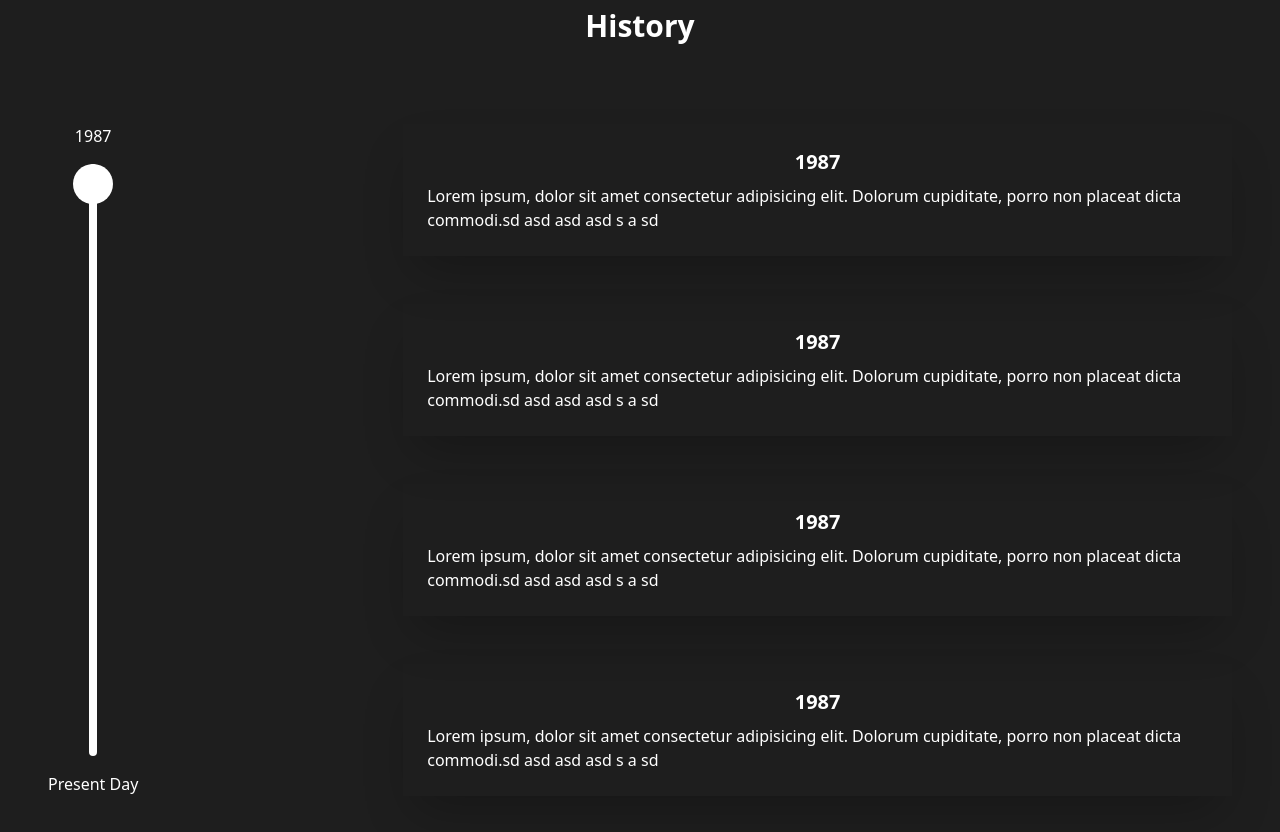
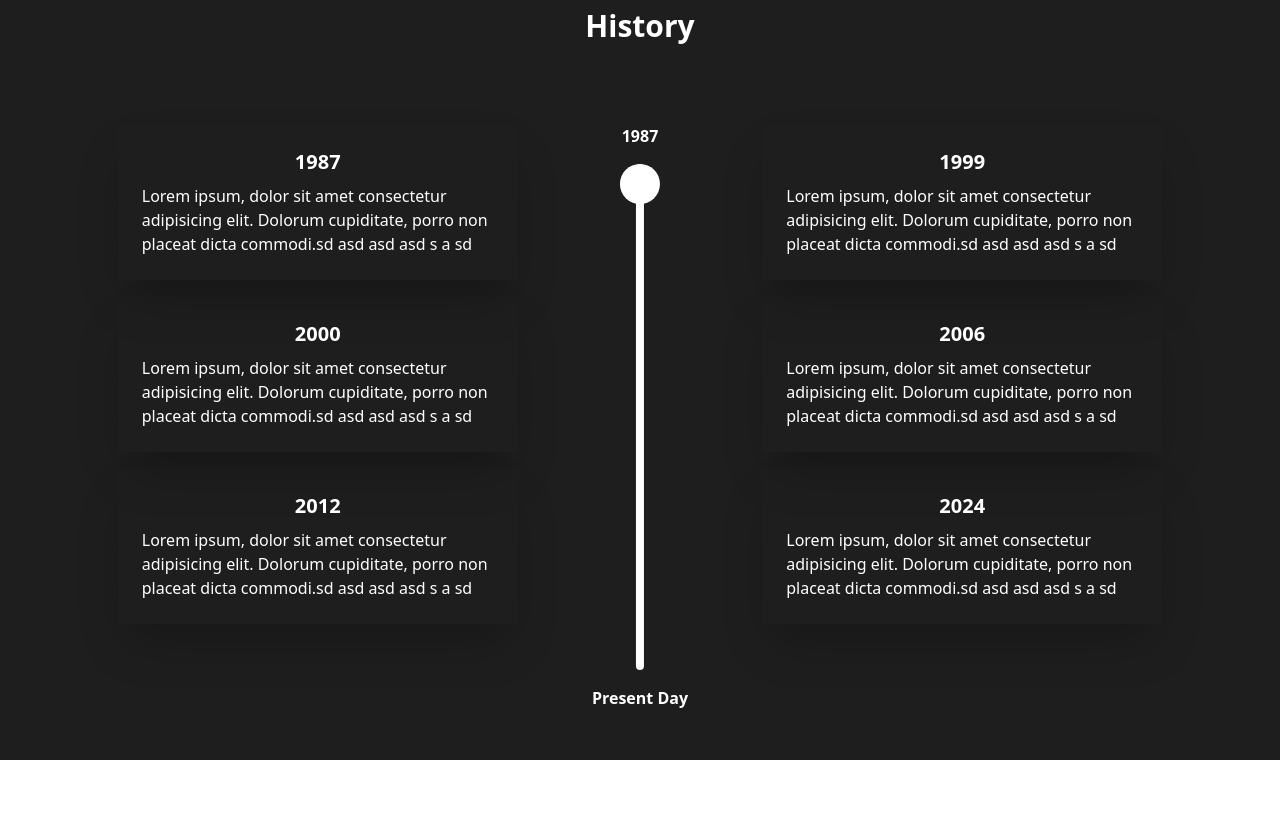
Before and after one commit to jonathancklee1/dark-mode-website, a React (Vite) app: page / in a window 1280 px wide. Shown: the part 840-1672 px from the top of the page. After the commit the page ends 1600 px from the top, so only its background shows below. Built offline with nearby package versions, Linux system fonts and the light colour scheme.

Commit message:
Added history card layout

```diff
--- a/src/components/HeroBanner.tsx
+++ b/src/components/HeroBanner.tsx
@@ -1,6 +1,6 @@
 function HeroBanner() {
     return (
-        <div className="content-container flex h-screen items-center justify-center">
+        <div className="content-container flex min-h-screen items-center justify-center">
             <div className="flex flex-col gap-2">
                 <p className="outlined-text text-center text-5xl font-black uppercase text-transparent lg:text-9xl">
                     Dark Mode
--- a/src/components/Navbar.tsx
+++ b/src/components/Navbar.tsx
@@ -16,7 +16,7 @@ function Navbar() {
                     </div>
                 </div>
                 {/* Desktop */}
-                <div className="absolute top-0 hidden w-full py-10 text-2xl shadow-2xl md:block">
+                <div className="absolute top-0 z-50 hidden w-full py-8 text-2xl shadow-2xl md:block">
                     <ul className="flex justify-center gap-10">
                         <li className="cursor-pointer">History </li>
                         <li className="cursor-pointer">Benefits</li>
--- a/src/sections/History.tsx
+++ b/src/sections/History.tsx
@@ -1,23 +1,32 @@
 function History() {
-    const historyData = [1, 2, 3, 4]
+    const historyData = [
+        { year: '1987' },
+        { year: '1999' },
+        { year: '2000' },
+        { year: '2006' },
+        { year: '2012' },
+        { year: '2024' },
+    ]
     return (
         <div className="content-container min-h-screen">
             <h2 className="text-center text-3xl font-bold">History</h2>
-            <div className="mt-20 flex justify-between">
-                <div className="flex flex-col items-center justify-center gap-4">
-                    <p>1987</p>
+            <div className="relative mt-20 flex justify-between">
+                <div className="flex flex-col items-center justify-center gap-4 md:absolute md:left-1/2 md:h-full md:-translate-x-1/2">
+                    <p className="font-bold">1987</p>
                     <div className="relative h-full ">
                         <div className=" mx-auto h-full w-2 rounded-lg bg-white "></div>
                         <div className="absolute left-1/2 top-0 size-10 -translate-x-1/2 rounded-full bg-white"></div>
                     </div>
-                    <p>Present Day</p>
+                    <p className="font-bold">Present Day</p>
                 </div>
-                <div className=" grid w-[70%] place-items-end gap-12">
-                    {historyData.map(() => {
+                <div className="grid w-3/4 place-items-end gap-12 md:w-full md:grid-cols-2 md:grid-rows-7 md:gap-x-[105px] md:gap-y-4">
+                    {historyData.map((data, index: number) => {
                         return (
-                            <div className="flex flex-col gap-2 p-6 shadow-2xl">
+                            <div
+                                className={`mx-auto flex max-w-[400px] flex-col gap-2 p-6 shadow-2xl md:row-span-2 ${index % 2 === 0 ? 'md:col-start-1' : 'md:col-start-2'} md:row-start-${index + 1}`}
+                            >
                                 <p className="text-center text-xl font-black">
-                                    1987
+                                    {data.year}
                                 </p>
                                 <p>
                                     Lorem ipsum, dolor sit amet consectetur
```
